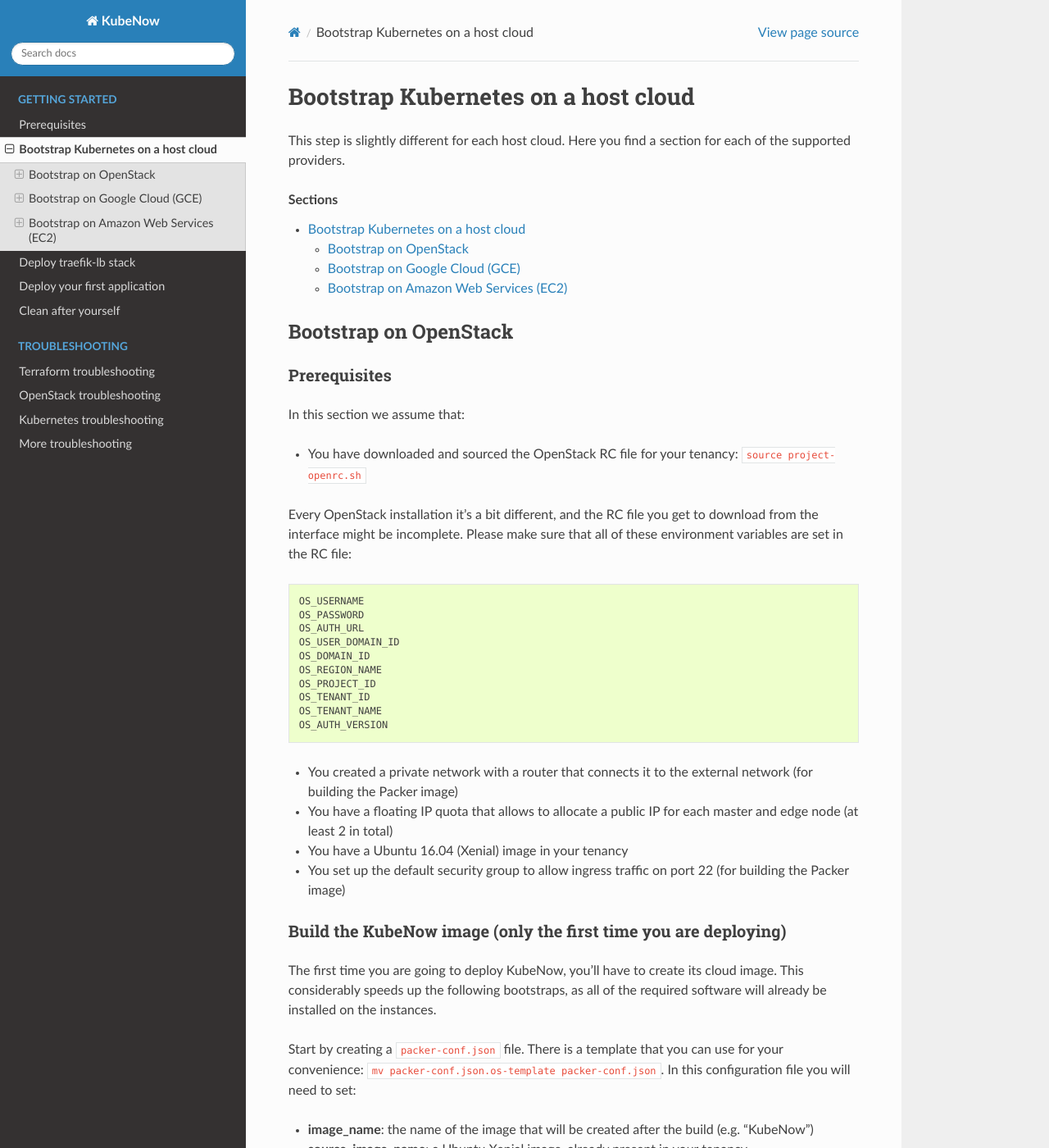
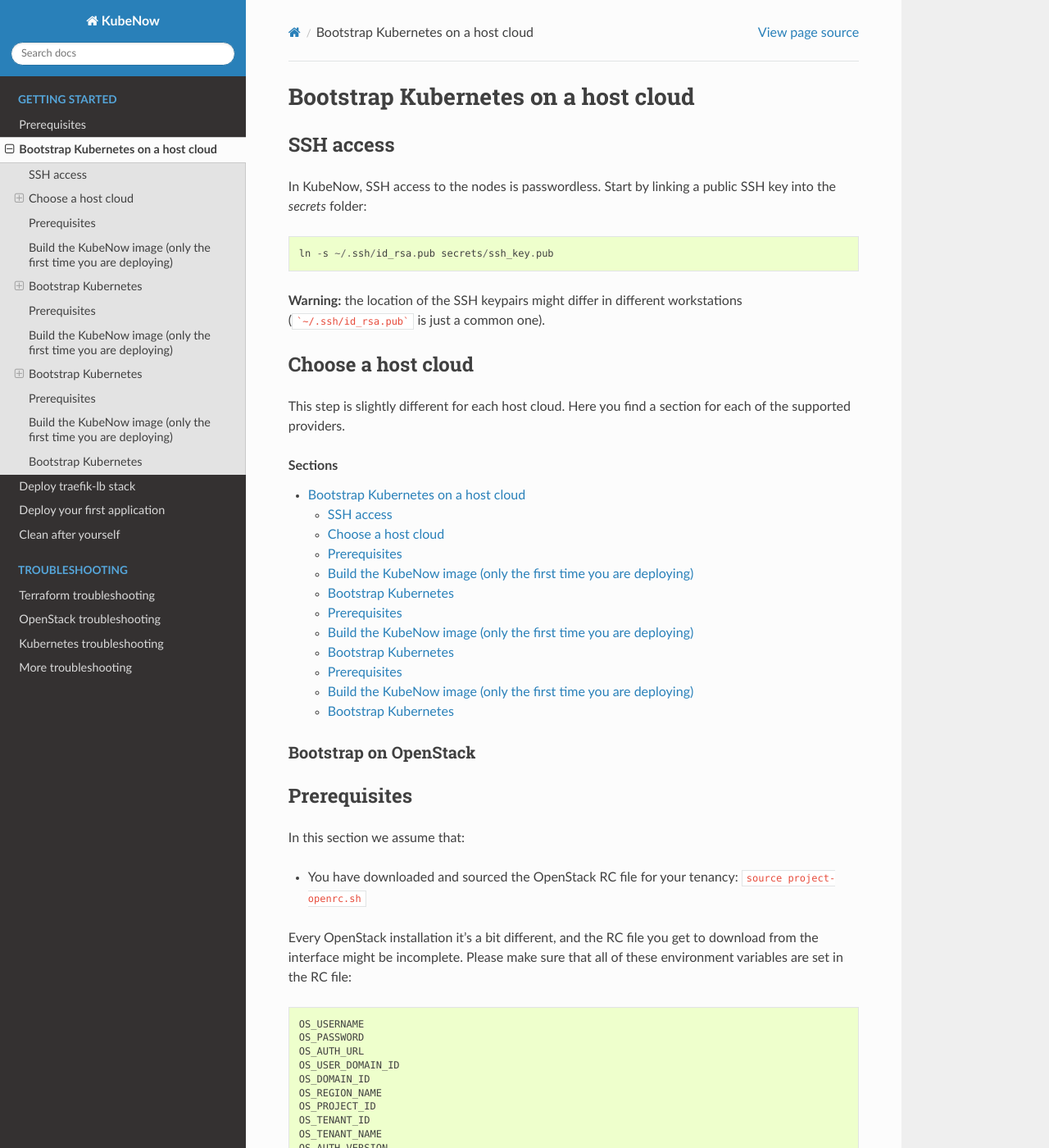
Before and after one commit to kubenow/KubeNow, a Sphinx documentation site: the page built from docs/getting_started/bootstrap.rst, in a window 1280 px wide and 1400 px high. Shown: the whole window at 82% size. Built offline with Sphinx 7.4.7 and the Read the Docs theme 2.0.0, drawn with Linux system fonts in a browser that asks for light colours; the version number could not be read and is left out; some of the changed text lies outside the part shown.

Commit message:
ssh key in secrets folder

````diff
--- a/docs/getting_started/bootstrap.rst
+++ b/docs/getting_started/bootstrap.rst
@@ -1,5 +1,17 @@
 Bootstrap Kubernetes on a host cloud
 ====================================
+
+SSH access
+~~~~~~~~~~
+
+In KubeNow, SSH access to the nodes is passwordless. Start by linking a public SSH key into the *secrets* folder::
+
+  ln -s ~/.ssh/id_rsa.pub secrets/ssh_key.pub
+
+**Warning:** the location of the SSH keypairs might differ in different workstations (```~/.ssh/id_rsa.pub``` is just a common one).
+
+Choose a host cloud
+~~~~~~~~~~~~~~~~~~~
 
 This step is slightly different for each host cloud. Here you find a section for each of the supported providers.
 
````
Also changed, not shown: other parts of docs/getting_started/bootstrap.rst (+0 -3 lines), 7 other files.
